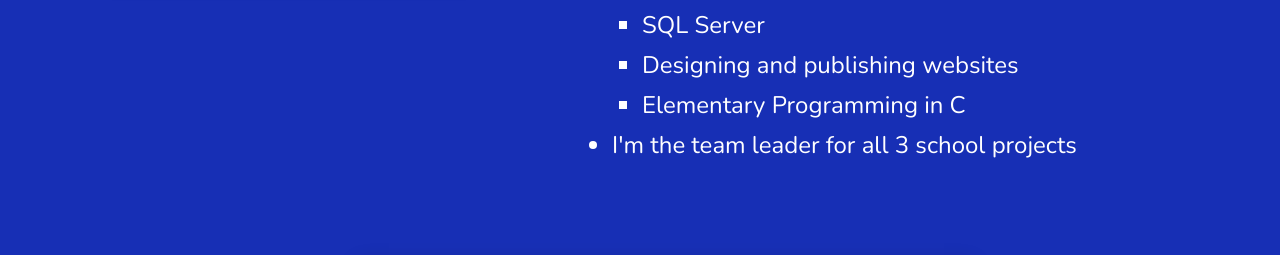
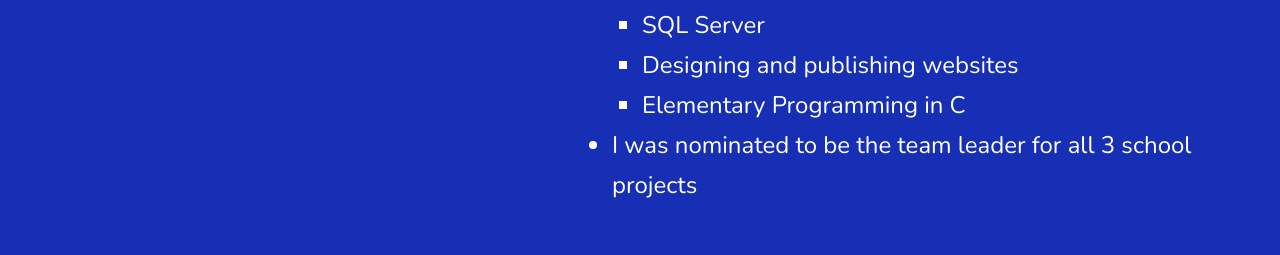
Before and after one commit to ZeroX-DG/portfolio, a Vue app: page / in a window 1280 px wide. Shown: the part 3163-3418 px from the top of the page. Built offline with nearby package versions, Linux system fonts and the light colour scheme.

Commit message:
Updated education section and fixed article block bug

```diff
--- a/src/components/index/education.vue
+++ b/src/components/index/education.vue
@@ -74,7 +74,7 @@
                 <li>Elementary Programming in C</li>
               </ul>
             </li>
-            <li>I'm the team leader for all 3 school projects</li>
+            <li>I was nominated to be the team leader for all 3 school projects</li>
           </ul>
         </div>
       </div>
--- a/src/components/index/writing.vue
+++ b/src/components/index/writing.vue
@@ -95,10 +95,10 @@
       text-decoration: none;
     }
     .width-2-3 {
-      width: 66.3%;
+      width: 66%;
     }
     .width-1-3 {
-      width: 33.3%;
+      width: 33%;
     }
     .article {
       position: relative;
```
